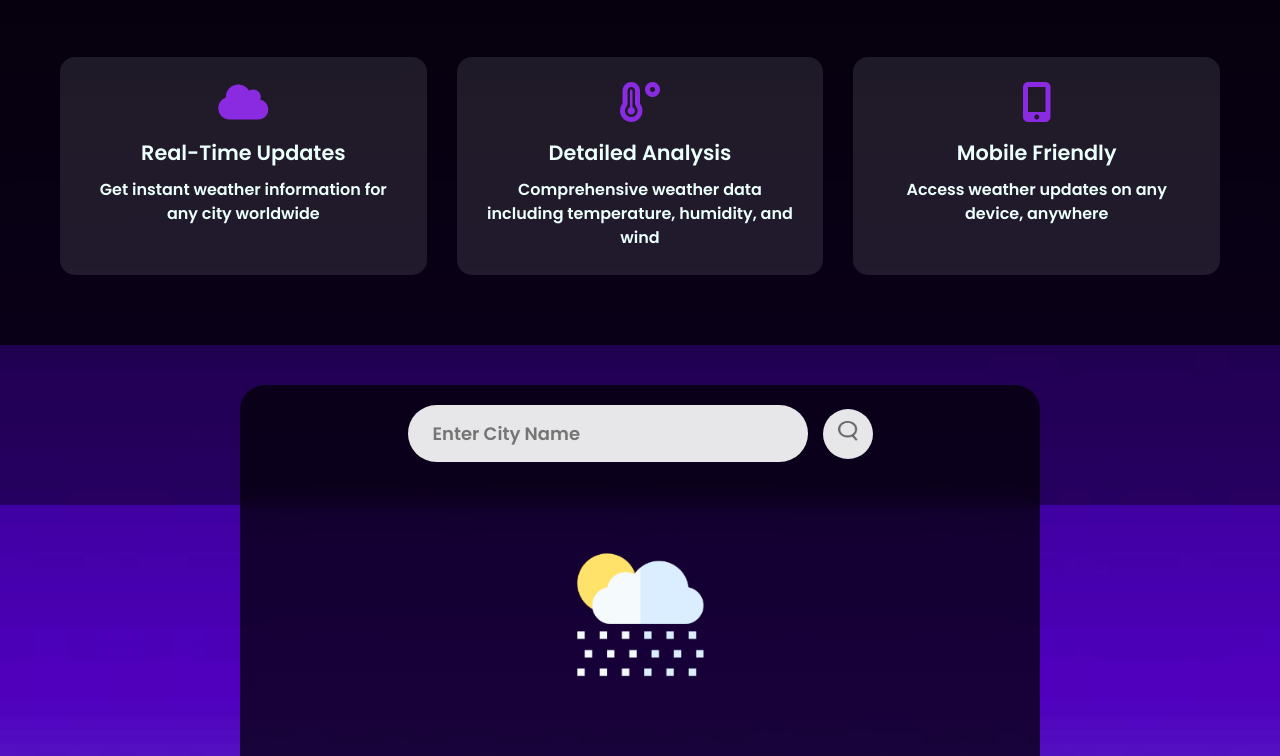
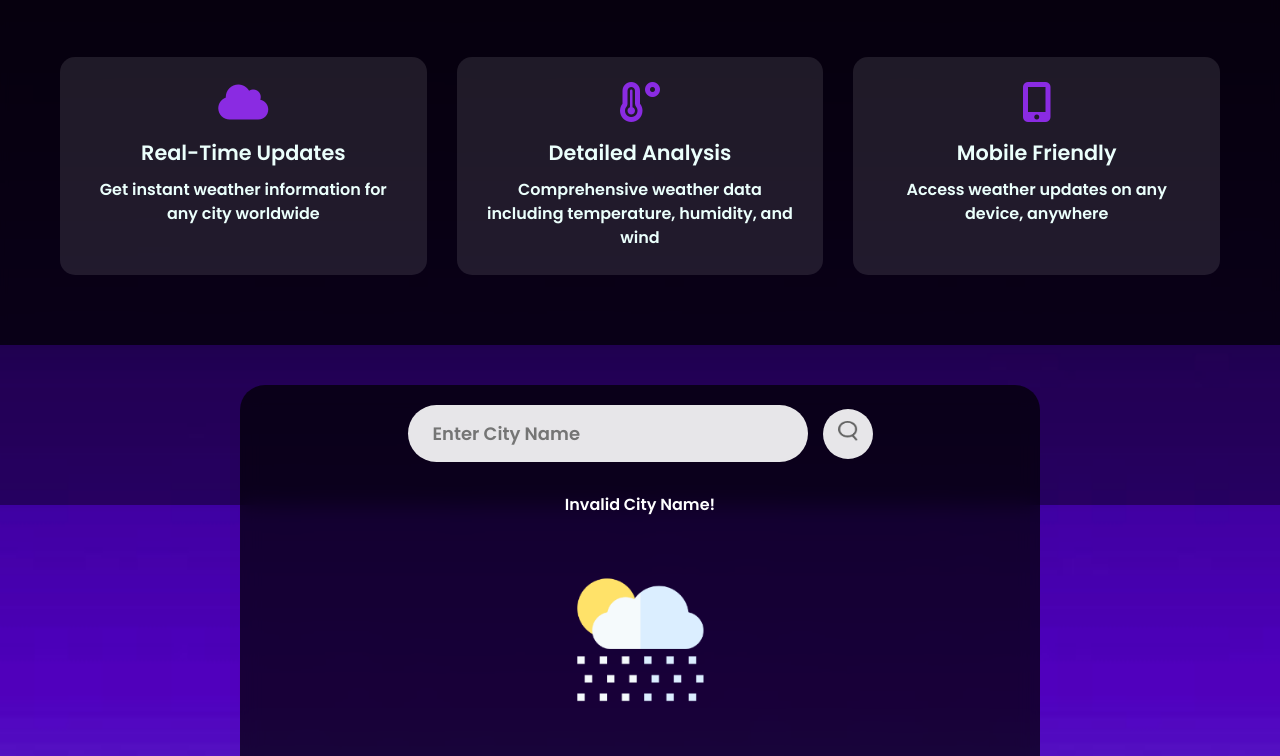
Before and after one commit to Ismail-dcode/WeatherApp, a plain HTML site: page index.html in a window 1280 px wide. Shown: the part 295-1051 px from the top of the page. Drawn offline with Linux system fonts and the light colour scheme; a web font is replaced by a local one.

Commit message:
Update index.html

```diff
--- a/index.html
+++ b/index.html
@@ -61,7 +61,7 @@
             <button><img src="search.png" alt="search"></button>
         </div>
 
-        <div class="error">
+        <div class="error-type">
             <p>Invalid City Name!</p>
         </div>
 
```
